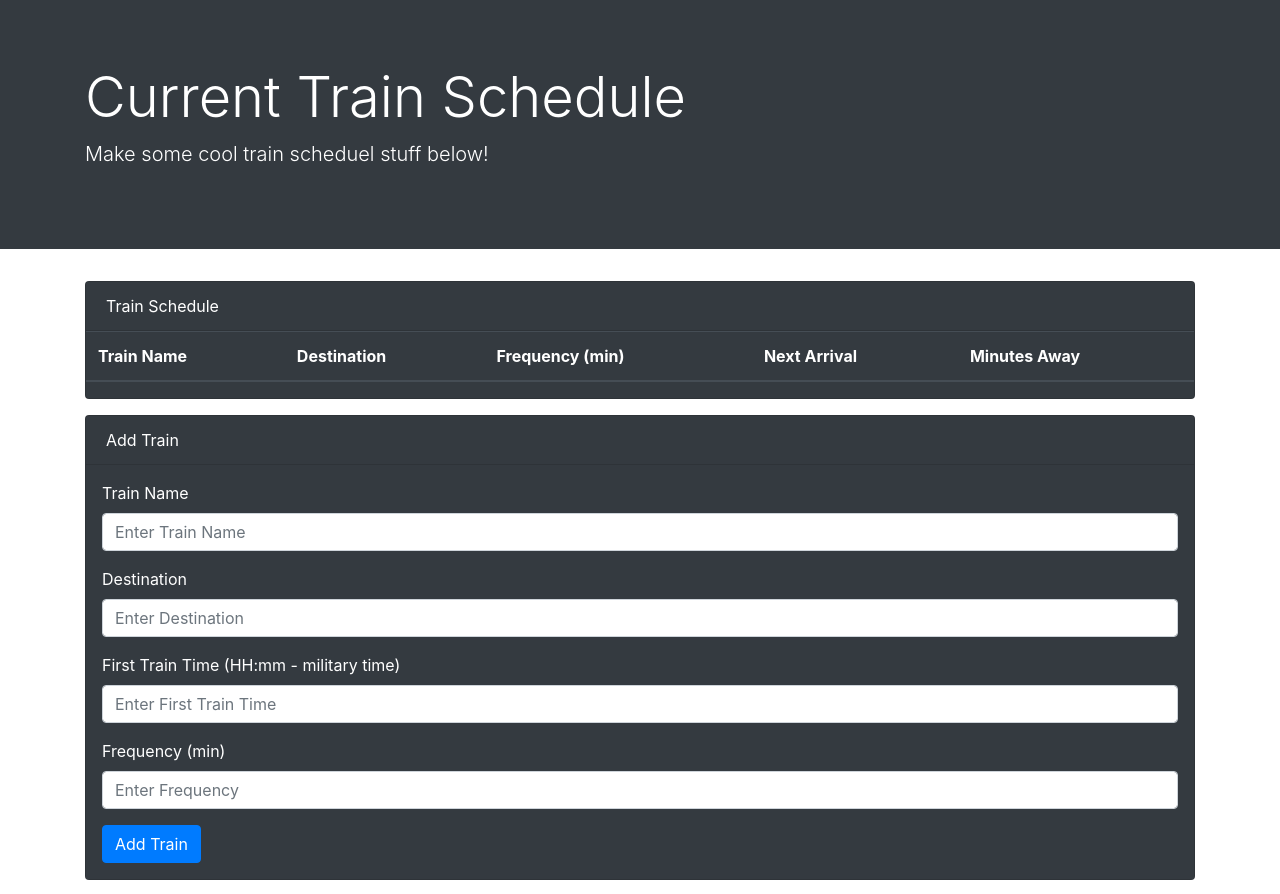
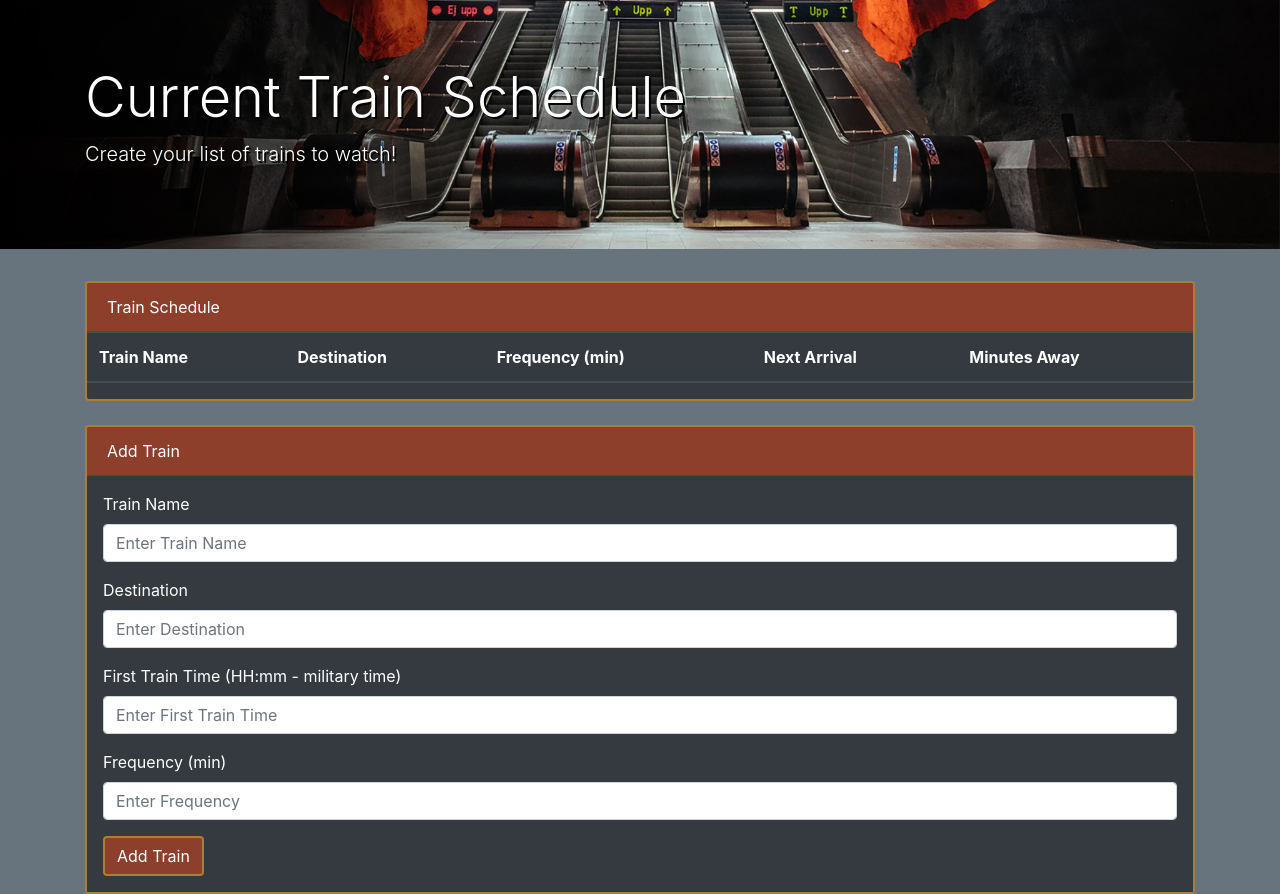
Before and after one commit to adamnorton2024/Train-Schedule, a plain HTML site: page index.html in a window 1280 px wide. Drawn offline with nearby package versions, Linux system fonts and the light colour scheme; no server answers.

Commit message:
adding background to jumbotron, drop shadow to jumbotron text to make it more legible, and changed color scheme across entire document.

```diff
--- a/assets/css/style.css
+++ b/assets/css/style.css
@@ -0,0 +1,29 @@
+.jumbotron {
+    background-image: url(/assets/images/bg_subway.jpg);
+    background-size: cover;
+    background-repeat: no-repeat;
+    background-position: bottom right;
+    text-shadow: 2px 2px #000;
+}
+
+body {
+    background-color: #68747D;
+}
+
+.color-accent {
+    background-color: #8D3F2B;
+}
+
+.card {
+    border: 2px solid #AA8030;
+}
+
+.btn {
+    background-color: #8D3F2B;
+    border: 2px solid #AA8030;
+}
+
+.btn:hover {
+    background-color: #AA8030;
+    border: 2px solid #8D3F2B;
+}
--- a/assets/javascript/app.js
+++ b/assets/javascript/app.js
@@ -51,22 +51,22 @@ $("#add-train-btn").on("click", function (event) {
     var test;
 // 3. Create Firebase event for adding train
 database.ref('train').on("child_added", function (childSnapshot) {
-    console.log(childSnapshot.val());
+    //console.log(childSnapshot.val());
     test = childSnapshot.val();
 
     // Store everything into a variable.
     var trainName = childSnapshot.val().name;
     var trainDestination = childSnapshot.val().destination;
-    var firstTrainTime = childSnapshot.val().firstTime;
+    var firstTrainTime = moment.unix(childSnapshot.val().firstTime).format("HH.mm");
     var frequency = childSnapshot.val().frequency;
     var trainTimeLeft = childSnapshot.val().timeLeft;
 
     // Train Info
-    console.log(trainName);
-    console.log(trainDestination);
-    console.log(firstTrainTime);
-    console.log(frequency);
-    console.log(trainTimeLeft);
+    // console.log(trainName);
+    // console.log(trainDestination);
+    // console.log(firstTrainTime);
+    // console.log(frequency);
+    // console.log(trainTimeLeft);
 
     // First Time (pushed back 1 year to make sure it comes before current time)
     var firstTimeConverted = moment(firstTrainTime, "HH:mm").subtract(1, "years");
--- a/index.html
+++ b/index.html
@@ -8,6 +8,8 @@
     <!-- Bootstrap -->
     <link rel="stylesheet" href="https://stackpath.bootstrapcdn.com/bootstrap/4.3.1/css/bootstrap.min.css"
         integrity="sha384-ggOyR0iXCbMQv3Xipma34MD+dH/1fQ784/j6cY/iJTQUOhcWr7x9JvoRxT2MZw1T" crossorigin="anonymous">
+
+    <link rel="stylesheet" href="./assets/css/style.css">
 
     <!-- Firebase References -->
     <script src="https://www.gstatic.com/firebasejs/6.0.4/firebase-app.js"></script>
@@ -22,13 +24,13 @@
     <div class="jumbotron jumbotron-fluid bg-dark text-white">
         <div class="container">
             <h1 class="display-4">Current Train Schedule</h1>
-            <p class="lead">Make some cool train scheduel stuff below!</p>
+            <p class="lead">Create your list of trains to watch!</p>
         </div>
     </div>
 
     <div class="container">
-        <div class="card mb-3 pb=0 bg-dark">
-            <div class="card-header bg-dark text-white">
+        <div class="card mb-4 pb=0 bg-dark">
+            <div class="card-header color-accent text-white">
                 Train Schedule
             </div>
             <table class="table table-striped table-dark">
@@ -48,9 +50,9 @@
         </div>
     </div>
 
-    <div class="container">
+    <div class="container mt-3">
         <div class="card bg-dark">
-            <div class="card-header bg-dark text-white">
+            <div class="card-header color-accent text-white">
                 Add Train
             </div>
             <form class="bg-dark text-white p-3">
```
Also changed, not shown: assets/images/bg_londontube.jpg (added), assets/images/bg_subway.jpg (added).
